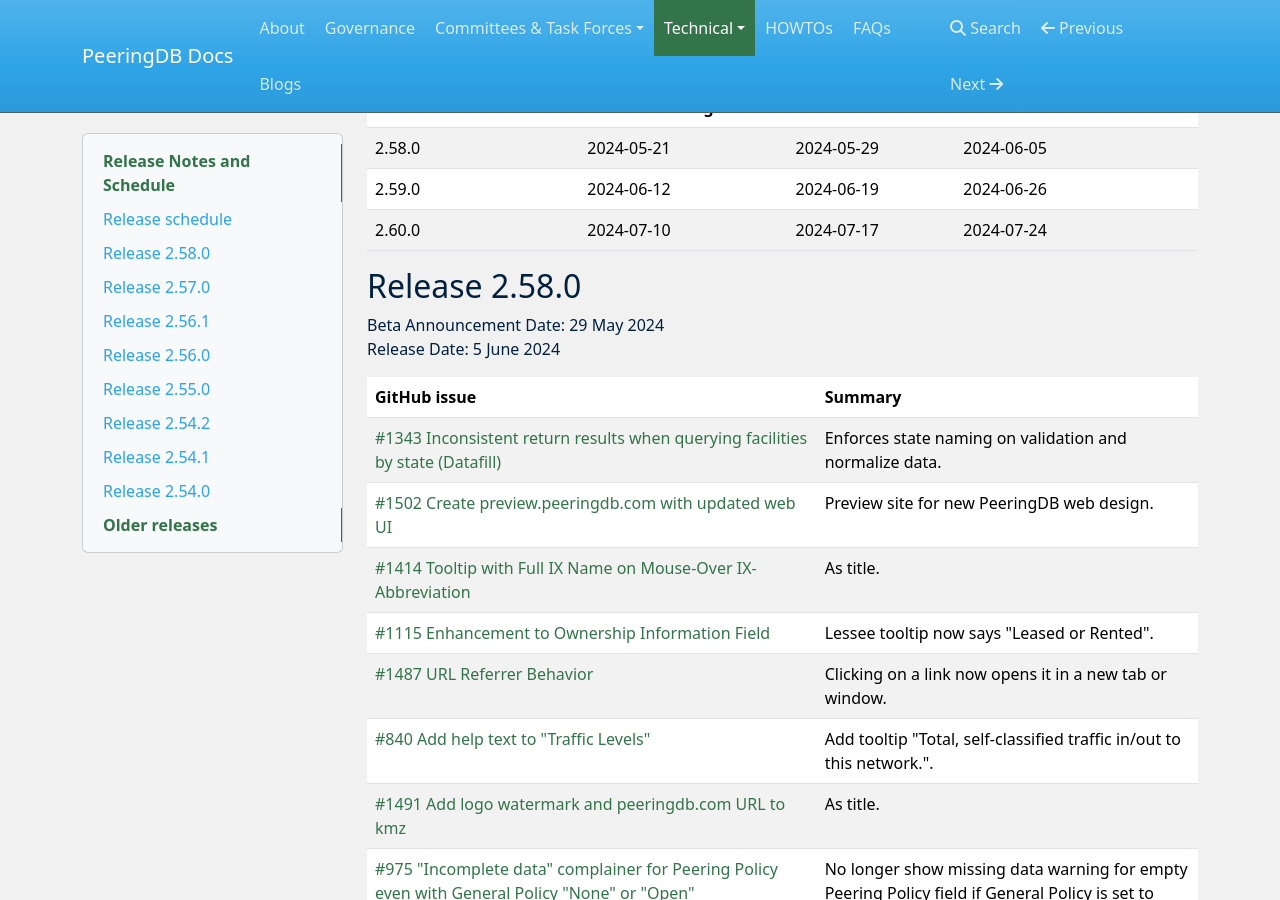
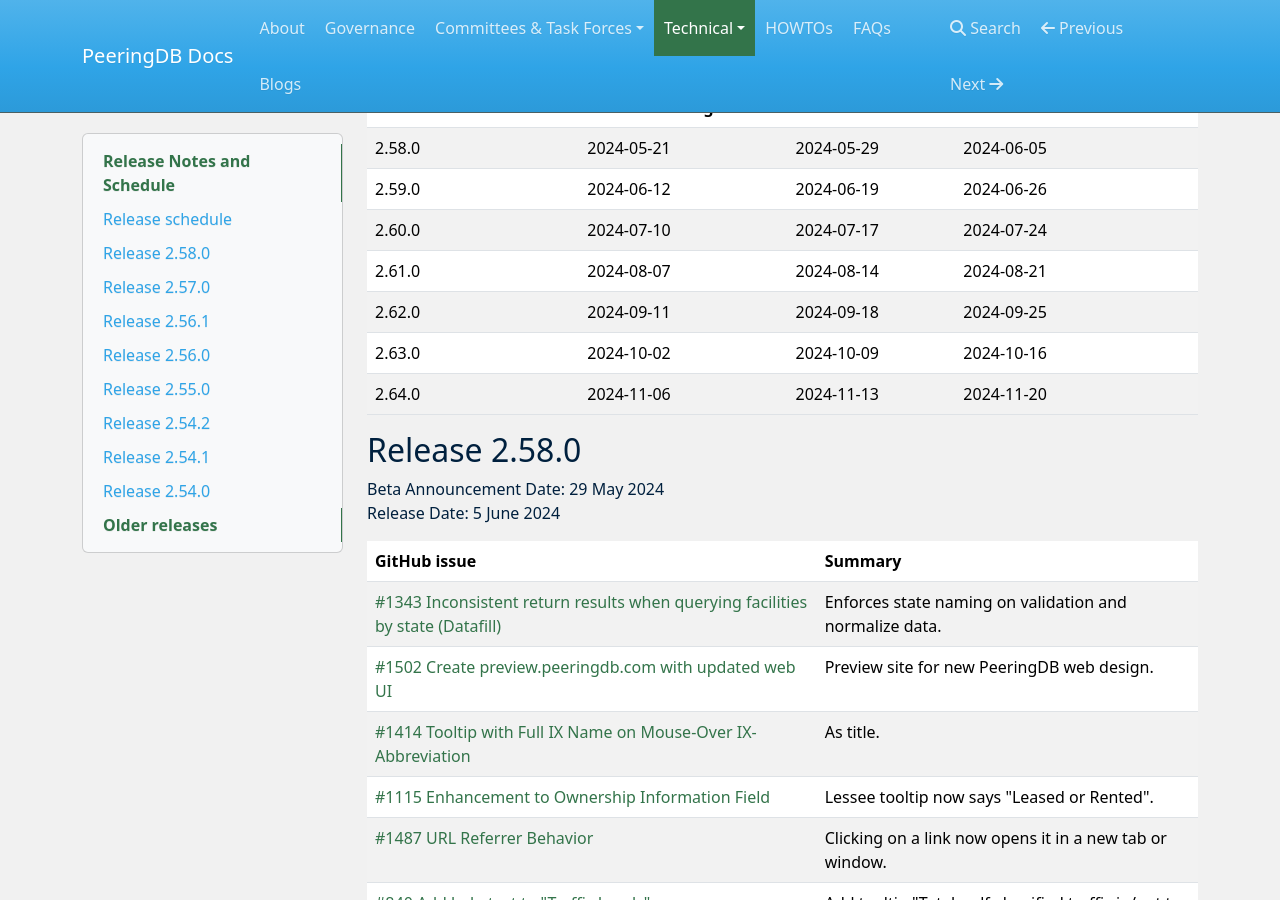
Before and after one commit to peeringdb/docs, an MkDocs documentation site: the page built from docs/release_notes/index.md, in a window 1280 px wide and 900 px high, scrolled down 447 px. Built offline with MkDocs 1.6.1, drawn with Linux system fonts in a browser that asks for light colours; nearby versions of some CDN libraries.

Commit message:
Update index.md (#331)
Planned release dates up to Nov 2024

```diff
--- a/docs/release_notes/index.md
+++ b/docs/release_notes/index.md
@@ -17,6 +17,10 @@
 | 2.58.0 | 2024-05-21 | 2024-05-29 | 2024-06-05 |
 | 2.59.0 | 2024-06-12 | 2024-06-19 | 2024-06-26 |
 | 2.60.0 | 2024-07-10 | 2024-07-17 | 2024-07-24 |
+| 2.61.0 | 2024-08-07 | 2024-08-14 | 2024-08-21 |
+| 2.62.0 | 2024-09-11 | 2024-09-18 | 2024-09-25 |
+| 2.63.0 | 2024-10-02 | 2024-10-09 | 2024-10-16 |
+| 2.64.0 | 2024-11-06 | 2024-11-13 | 2024-11-20 |
 
 ## Release 2.58.0
 
```
